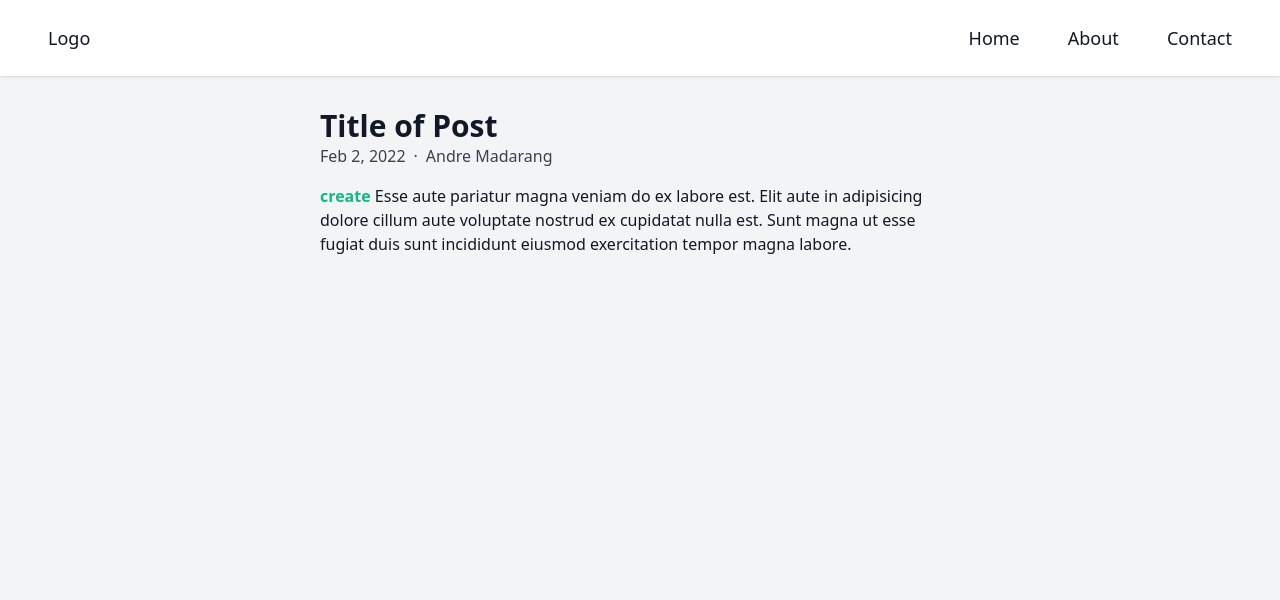
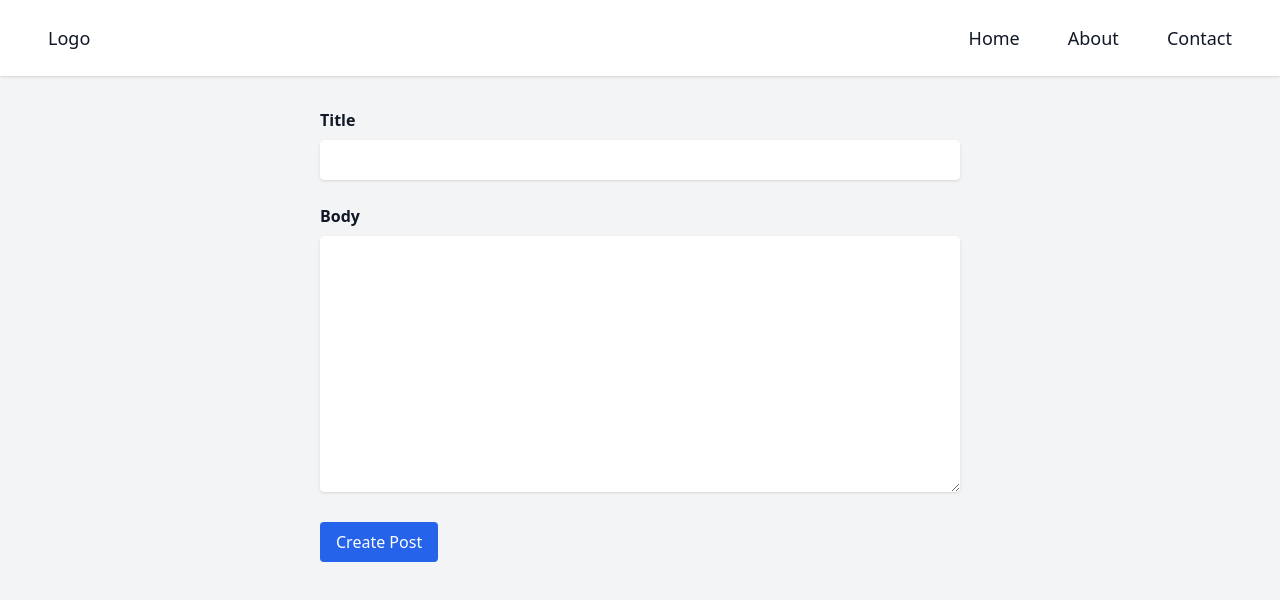
Before and after one commit to simshard/nuxtdemo, a Nuxt app: page /posts/create in a window 1280 px wide. Shown: the top 600 px of the page. Built offline with nearby package versions, Linux system fonts and the light colour scheme.

Commit message:
fetching ,indexing , showing posts

```diff
--- a/components/PostItem.vue
+++ b/components/PostItem.vue
@@ -1,26 +1,31 @@
 <template>
     <div class="post-container py-8">
       <h3 class="text-3xl font-bold">
-        <NuxtLink :to="`/posts/1`">Title of Post</NuxtLink>
+        <NuxtLink :to="`/posts/${props.post.id}`">{{
+        props.post.title
+      }}</NuxtLink>
       </h3>
       <div class="post-meta text-gray-700 flex items-center space-x-2">
-        <div>Feb 2, 2022</div>
+        <div>{{  props.post.created_at  }}</div>
         <div>&middot;</div>
-        <div>Andre Madarang</div>
+        <div> {{props.post.user.name}}</div>
       </div>
       <div class="post-preview leading-relaxed mt-4">
-        Lorem ipsum dolor sit, amet consectetur adipisicing elit. Facilis cum
-        alias, quasi ipsam quod in explicabo voluptatibus, quas dicta ut
-        accusantium? Praesentium voluptatem, optio tenetur sunt expedita aperiam,
-        eos ab magni voluptate eveniet accusamus saepe quidem, harum quaerat!
-        Corporis, amet!
+        {{props.post.body}}
       </div>
       <div class="mt-4">
         <NuxtLink
-          :to="`/posts/1`"
+          :to="`/posts/${props.post.id}`"
           class="bg-blue-700 hover:bg-blue-800 text-white rounded inline-block px-4 py-2"
           >Read More</NuxtLink
         >
       </div>
     </div>
   </template>
+
+  <script setup>
+
+  const props = defineProps({
+  post: Object,
+})
+  </script>
--- a/nuxt.config.ts
+++ b/nuxt.config.ts
@@ -1,5 +1,8 @@
 // https://nuxt.com/docs/api/configuration/nuxt-config
 export default defineNuxtConfig({
+    runtimeConfig: {
+    BASE_URL: process.env.BASE_URL,
+  },
   devtools: { enabled: true },
   modules: ['@nuxtjs/tailwindcss'],
   build: {
--- a/pages/index.vue
+++ b/pages/index.vue
@@ -1,9 +1,17 @@
 
 <template>
   <div class="container mx-auto w-1/2 py-8 divide-y space-y-8 divide-gray-300">
-    <PostItem v-for="n in 5" :key="n" />
+    <PostItem v-for="post in posts" :key="post.id" :post="post" />
   </div>
 </template>
 <script setup>
+//const nuxtApp = useNuxtApp()
+//  const {data:posts} = await useAsyncData('posts', () => $fetch('http://localhost:8000/api/posts'))
+
+//  const {data:posts} = await useFetch('api/posts',{baseURL:'http://localhost:8000/'})
+
+const posts =await useNuxtApp().$apiFetch('api/posts')
+
+ // console.log(nuxtApp.$hello('simon'))
 
 </script>
--- a/pages/posts/[id].vue
+++ b/pages/posts/[id].vue
@@ -1,20 +1,21 @@
 <template>
     <div class="container mx-auto w-1/2 py-8">
-      <Title>{{ $route.params.id }} | {{ title }}</Title>
+      <Title>{{ post.title }}|| {{ title }} </Title>
       <h3 class="text-3xl font-bold">
-        <NuxtLink :to="`/posts/1`">Title of Post</NuxtLink>
+        <NuxtLink :to="`/posts/{ route.params.id }`"> {{ post.title }}</NuxtLink>
       </h3>
       <div class="post-meta text-gray-700 flex items-center space-x-2">
-        <div>Feb 2, 2022</div>
+        <div> {{  post.created_at   }}</div>
         <div>&middot;</div>
-        <div>Andre Madarang</div>
-      </div>
-      <div class="post-content mt-4">
-        <span class="text-emerald-500 font-black ">{{ $route.params.id }}</span> Esse aute pariatur magna veniam do ex labore est. Elit aute in adipisicing dolore cillum aute voluptate nostrud ex cupidatat nulla est. Sunt magna ut esse fugiat duis sunt incididunt eiusmod exercitation tempor magna labore.
-      </div>
+        <div> {{ post.user.name }}</div>
+    </div>
+    <div class="post-content mt-4">{{ post.body }}</div>
     </div>
   </template>
 
   <script setup>
+
+  const route = useRoute()
   const title = useState('title')
+  const {data:post} = await useFetch(`http://localhost:8000/api/posts/${route.params.id}`)
   </script>
--- /dev/null
+++ b/pages/posts/create.vue
@@ -0,0 +1,72 @@
+<template>
+    <div class="container mx-auto w-1/2 py-8">
+      <ul
+        v-if="errors.length > 0"
+        className="mb-4 list-disc list-inside text-sm text-red-600"
+      >
+        <li v-for="(error, index) in errors" :key="index">
+          {{ error }}
+        </li>
+      </ul>
+      <form action="#" class="space-y-6" @submit.prevent="createPost">
+        <div>
+          <label for="title" class="block font-semibold">Title</label>
+          <input
+            type="text"
+            v-model="title"
+            id="title"
+            class="px-2 py-2 w-full shadow rounded mt-2"
+          />
+        </div>
+        <div>
+          <label for="body" class="block font-semibold">Body</label>
+          <textarea
+            v-model="body"
+            name="body"
+            id="body"
+            cols="30"
+            rows="10"
+            class="px-2 py-2 w-full shadow rounded mt-2"
+          ></textarea>
+        </div>
+        <div>
+          <button
+            type="submit"
+            class="inline-block bg-blue-600 hover:bg-blue-700 text-white rounded px-4 py-2"
+          >
+            Create Post
+          </button>
+          <span v-show="isLoading">Loading...</span>
+        </div>
+      </form>
+    </div>
+  </template>
+
+  <script setup>
+  const title = ref('')
+  const body = ref('')
+  const isLoading = ref(false)
+  const errors = ref([])
+  const router = useRouter()
+  async function createPost() {
+    isLoading.value = true
+    try {
+      const post = await useNuxtApp().$apiFetch(`/api/post`, {
+        method: 'POST',
+        body: {
+          title: title.value,
+          body: body.value,
+        },
+      })
+      isLoading.value = false
+      title.value = ''
+      body.value = ''
+      alert('creating post')
+      router.push('/')
+    } catch (err) {
+      console.log(err.data)
+      errors.value = Object.values(err.data.errors).flat()
+      isLoading.value = false
+    }
+  }
+  </script>
--- /dev/null
+++ b/plugins/apiFetch.js
@@ -0,0 +1,8 @@
+import { defineNuxtPlugin } from '#app'
+
+export default defineNuxtPlugin(nuxtApp => {
+  const config = useRuntimeConfig()
+
+   nuxtApp.provide('apiFetch', $fetch.create({ baseURL: 'http://localhost:8000' }))
+  //nuxtApp.provide('hello',  name => `Hello ${name}!!`)config.BASE_URL
+})
```
